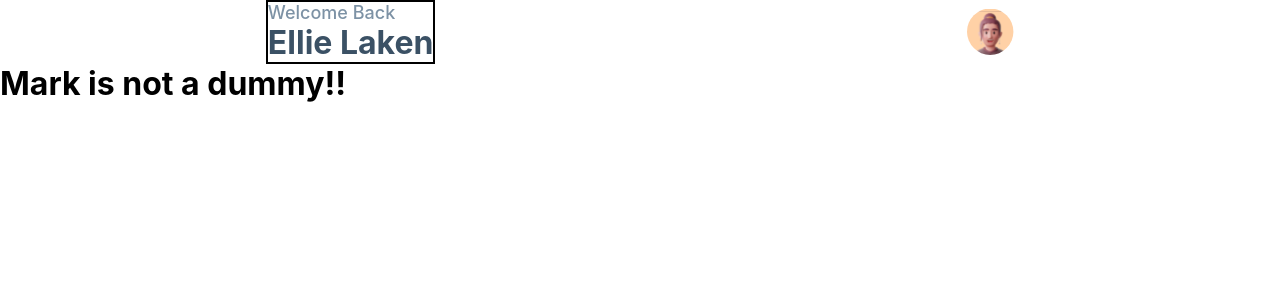
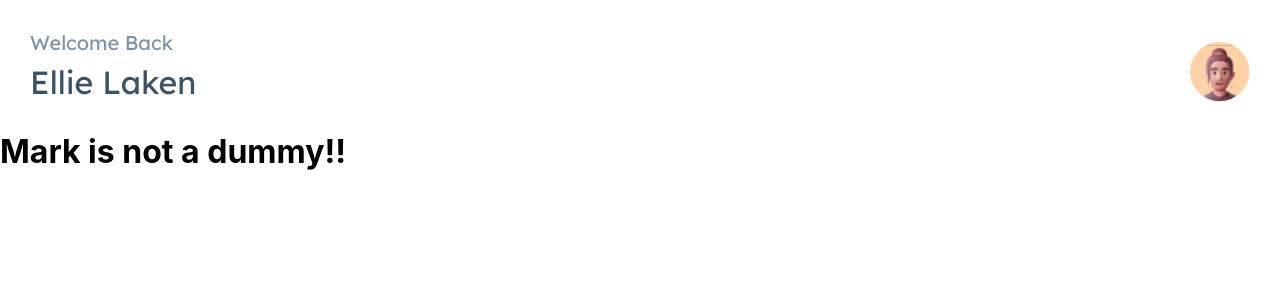
Before and after one commit to ecf123/ecf-fe-prototype, a React (Create React App) app: page / in a window 1280 px wide. Shown: the top 300 px of the page. Built offline with nearby package versions, Linux system fonts and the light colour scheme.

Commit message:
completed styles for homepage header and updated variables/mixins

```diff
--- a/src/App.jsx
+++ b/src/App.jsx
@@ -8,9 +8,7 @@ const App = () => {
     firstName: "Ellie",
     lastName: "Laken",
     userIcon: userIcon
-
   }
-
 
   return (
     <div className="App">
--- a/src/assets/sass/_mixins.scss
+++ b/src/assets/sass/_mixins.scss
@@ -2,42 +2,42 @@
 
 @mixin heading1(){
     font-size: $font-size-extra-large;
-    font-weight: $font-weight-bold;
+    font-weight: $font-weight-regular;
 }
 
 @mixin heading2(){
     font-size: $font-size-large;
-    font-weight: $font-weight-medium;
+    font-weight: $font-weight-regular;
 }
 
-@mixin heading3Bold(){
+@mixin heading3(){
+    font-size: $font-size-large;
+    font-weight: $font-weight-bold;
+}
+
+@mixin heading4(){
     font-size: $font-size-medium;
     font-weight: $font-weight-bold;
 }
 
-@mixin heading3Regular(){
-    font-size: $font-size-medium;
+@mixin heading5(){
+    font-size: $font-size-extra-small;
     font-weight: $font-weight-regular;
 }
 
-@mixin heading4(){
-    font-size: $font-size-small;
-    font-weight: $font-weight-regular;
-}
-
-@mixin paragraghLarge(){
-    font-size: $font-size-medium;
-    font-weight: $font-weight-regular;
-    letter-spacing: $letter-spacing;
-}
-
-@mixin paragraghSmall(){
+@mixin heading6(){
     font-size: $font-size-small;
     font-weight: $font-weight-regular;
     letter-spacing: $letter-spacing;
 }
 
+@mixin paragragh(){
+    font-size: $font-size-extra-small;
+    font-weight: $font-weight-regular;
+    letter-spacing: $letter-spacing;
+}
+
 @mixin label(){
-    font-size: $font-size-small;
+    font-size: $font-size-extra-small;
     font-weight: $font-weight-regular;
 }
--- a/src/assets/sass/_variables.scss
+++ b/src/assets/sass/_variables.scss
@@ -19,15 +19,16 @@ $secondary-font-family: 'Inter', sans-serif;
 
 // Font sizes
 
-$font-size-extra-large: 2rem;
-$font-size-large: 1.125rem;
-$font-size-medium: 1rem;
-$font-size-small: 0.8rem;
+$font-size-extra-extra-large: 40px; // 2.5 rem
+$font-size-extra-large: 32px; // 2 rem
+$font-size-large: 28px; // 1.75rem
+$font-size-medium: 24px; // 1.5rem
+$font-size-small: 16px; // 1rem
+$font-size-extra-small: 12.8px; // 0.8 rem
 
 // Font weight
 
 $font-weight-regular: 400;
-$font-weight-medium: 500;
 $font-weight-bold:700;
 
 //Letter-spacing
--- a/src/components/UserIcon/UserIcon.jsx
+++ b/src/components/UserIcon/UserIcon.jsx
@@ -4,9 +4,8 @@ import React from 'react'
 
 const UserIcon = ({userIcon}) => {
 
-
   return (
-    <img  src={userIcon} alt="" />
+    <img className="user-icon" src={userIcon} alt="Image of user"/>
   )
 }
 
--- a/src/components/UserIcon/UserIcon.scss
+++ b/src/components/UserIcon/UserIcon.scss
@@ -0,0 +1,5 @@
+.user-icon{
+    align-self: end;
+    margin: 30px;
+    width: 60px;
+}
--- a/src/components/WelcomeHeader/WelcomeHeader.scss
+++ b/src/components/WelcomeHeader/WelcomeHeader.scss
@@ -3,25 +3,24 @@
 
 .welcome-header {
     display: flex;
-    justify-content: space-around;
-
+    justify-content: space-between;
 
     &__welcome-message{
-         border: 2px solid black;
 
-
+         margin: 30px;
 
         &__title{
-          @include heading2;
-         color:$primary-color-blue-gray;
-
-
+            font-size: 20px;
+            font-weight: lighter;
+            color:$primary-color-blue-gray;
+            padding-bottom: 7px;
+            font-family: $primary-font-family;
         }
 
         &__username{
             @include heading1;
             color: $primary-color-navy;
-
+            font-family: $primary-font-family;
         }
     }
 }
```
